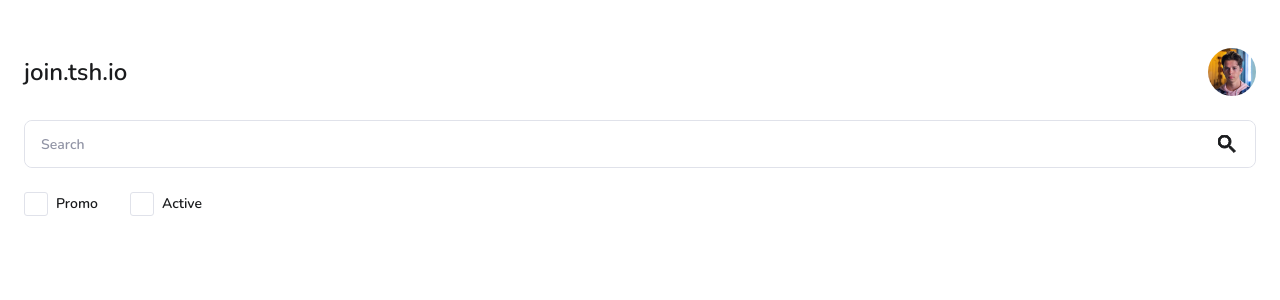
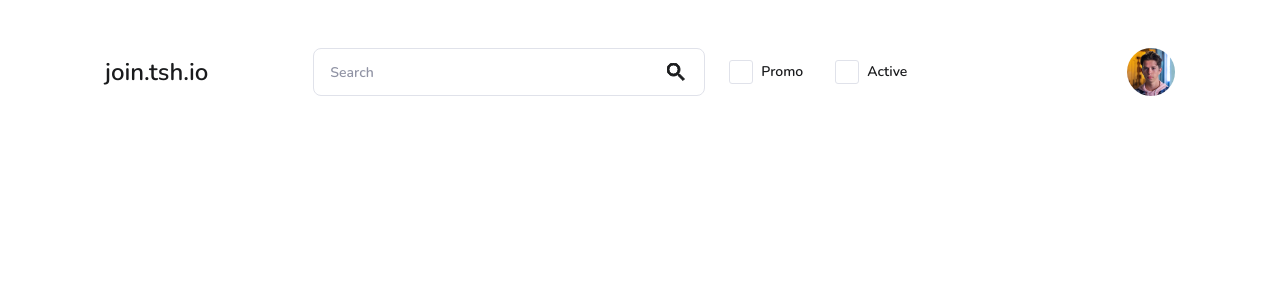
Before and after one commit to PatrykWojcieszak/react-interview-starter-ts, a React (Create React App) app: page / in a window 1280 px wide. Shown: the top 300 px of the page. Built offline with nearby package versions, Linux system fonts and the light colour scheme.

Commit message:
style: added responsiveness

```diff
--- a/src/app/shared/header/Header.tsx
+++ b/src/app/shared/header/Header.tsx
@@ -1,5 +1,6 @@
 import React from "react";
 import styled from "styled-components";
+import { device } from "styles/breakpoints";
 
 import { Avatar } from "./avatar/Avatar";
 import { Filtering } from "./filtering/Filtering";
@@ -15,8 +16,16 @@ export const Header = () => {
 };
 
 const StyledHeaderContainer = styled.div`
+  display: flex;
+  flex-direction: column;
   height: 248px;
   padding: 24px;
+
+  @media ${device.laptop} {
+    flex-direction: row;
+    height: 144px;
+    padding: 24px 105px;
+  }
 `;
 
 const StyledCompanyName = styled.h2`
--- a/src/app/shared/header/avatar/Avatar.tsx
+++ b/src/app/shared/header/avatar/Avatar.tsx
@@ -1,5 +1,6 @@
 import React from "react";
 import styled from "styled-components";
+import { device } from "styles/breakpoints";
 
 export const Avatar = () => {
   return (
@@ -19,4 +20,8 @@ const StyledAvatar = styled.img`
   position: absolute;
   top: 48px;
   right: 24px;
+
+  @media ${device.laptop} {
+    right: 105px;
+  }
 `;
--- a/src/app/shared/header/filtering/Filtering.tsx
+++ b/src/app/shared/header/filtering/Filtering.tsx
@@ -3,6 +3,7 @@ import { Input } from "app/shared/input/Input";
 import { InputTypes } from "app/shared/input/Input.types";
 import styled from "styled-components";
 import { Checkbox } from "app/shared/checkbox/Checkbox";
+import { device } from "styles/breakpoints";
 
 export const Filtering = () => {
   const [isPromo, setIsPromo] = useState(false);
@@ -35,14 +36,32 @@ export const Filtering = () => {
 };
 
 const StyledFilteringContainer = styled.div`
+  display: flex;
+  justify-content: center;
   margin-top: 28px;
+  width: 100%;
+  flex-direction: column;
+
+  @media ${device.laptop} {
+    align-items: center;
+    flex-direction: row;
+    justify-content: flex-start;
+    margin-top: 0;
+    margin-left: 105px;
+  }
 `;
 
 const StyledCheckboxContainer = styled.div`
   display: flex;
+  align-items: center;
   margin-top: 24px;
 
   > :last-child {
     margin-left: 32px;
   }
+
+  @media ${device.laptop} {
+    margin-top: 0;
+    margin-left: 24px;
+  }
 `;
--- a/src/app/shared/input/Input.tsx
+++ b/src/app/shared/input/Input.tsx
@@ -1,5 +1,6 @@
 import React from "react";
 import styled from "styled-components";
+import { device } from "styles/breakpoints";
 
 import { ReactComponent as SearchIcon } from "../../../styles/icons/search.svg";
 
@@ -40,7 +41,12 @@ const StyledInputWrapper = styled.div`
   border: 1px solid ${({ theme }) => theme.colors?.accent};
   position: relative;
   border-radius: 8px;
-  height: 48px;
+  max-height: 48px;
+  min-height: 48px;
+  flex-basis: 392px;
+  max-width: 392px;
+  display: flex;
+  align-items: center;
 
   svg {
     cursor: pointer;
@@ -57,7 +63,6 @@ const StyledInputWrapper = styled.div`
 const StyledInput = styled.input`
   border: none;
   border-radius: 8px;
-  width: 100%;
   height: 100%;
   background-color: ${({ theme }) => theme.colors?.foreground};
   outline: none;
--- a/src/styles/breakpoints.ts
+++ b/src/styles/breakpoints.ts
@@ -2,7 +2,7 @@ const size = {
   mobileS: "320px",
   mobileM: "375px",
   mobileL: "425px",
-  tablet: "768px",
+  tablet: "640px",
   laptop: "1024px",
   laptopL: "1440px",
   desktop: "2560px",
```
